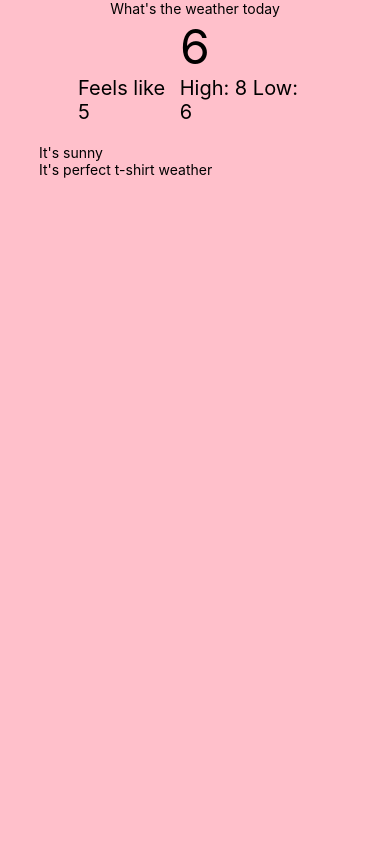
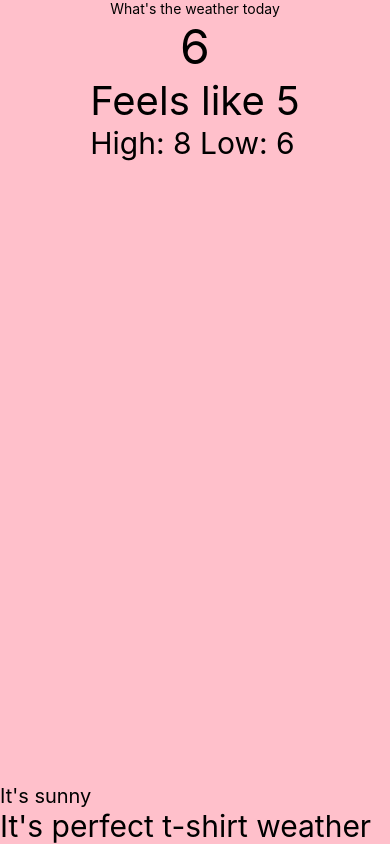
Before and after one commit to emmalgs/WeatherApp, a React Native app: screen / in a window 390 px wide. Built offline with nearby package versions, Linux system fonts and the light colour scheme.

Commit message:
Refactor App.tsx styles and content.

```diff
--- a/App.tsx
+++ b/App.tsx
@@ -11,10 +11,10 @@
           <Text style={styles.feels}>Feels like 5</Text>
           <Text style={styles.highLow}>High: 8 Low: 6</Text>
         </View>
-        <View style={styles.bodyWrapper}>
-          <Text>It's sunny</Text>
-          <Text>It's perfect t-shirt weather</Text>
-        </View>
+      </View>
+      <View style={styles.bodyWrapper}>
+        <Text style={styles.description}>It's sunny</Text>
+        <Text style={styles.message}>It's perfect t-shirt weather</Text>
       </View>
     </SafeAreaView>
   );
@@ -23,9 +23,9 @@
 const styles = StyleSheet.create({
   wrapper: {
     flex: 1,
+    backgroundColor: 'pink',
   },
   container: {
-    backgroundColor: 'pink',
     flex: 1,
     alignItems: 'center',
   },
@@ -34,23 +34,27 @@
     fontSize: 48,
   },
   feels: {
+    fontSize: 40,
+    color: 'black',
+  },
+  highLow: {
+    fontSize: 30,
+    color: 'black',
+  },
+  highLowWrapper: {
+    flexDirection: 'column',
+  },
+  bodyWrapper: {
+    justifyContent: 'flex-end',
+    alignItems: 'flex-start',
+  },
+  description: {
     fontSize: 20,
     color: 'black',
   },
-  highLow: {
-    fontSize: 20,
-    color: 'black',
-  },
-  highLowWrapper: {
-    flexDirection: 'row',
-    justifyContent: 'space-between',
-    width: '60%',
-  },
-  bodyWrapper: {
-    marginTop: 20,
-    width: '80%',
-    justifyContent: 'flex-end',
-  },
+  message: {
+    fontSize: 30,
+  }
 });
 
 export default App;
```
